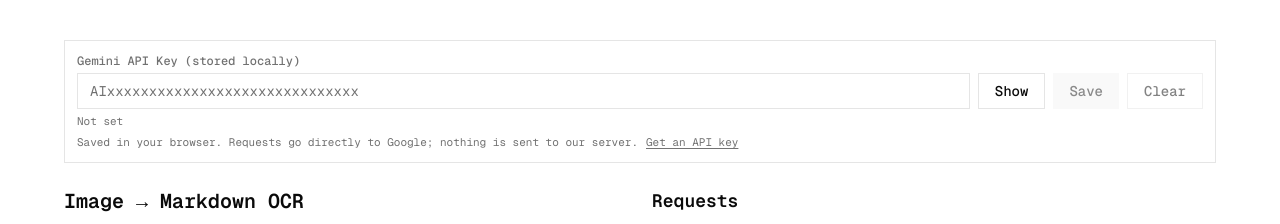
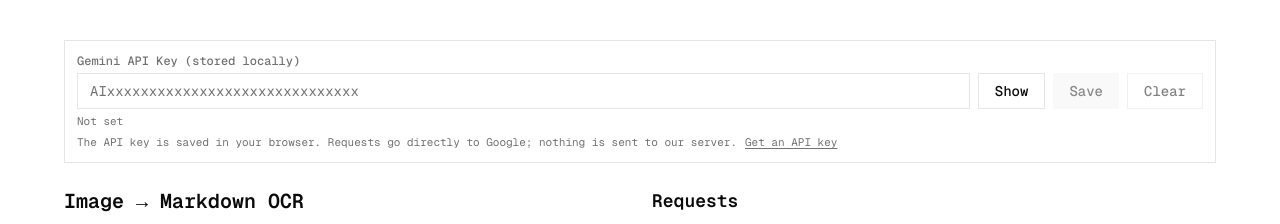
Before and after one commit to ViaxCo/gemini-image-and-audio-to-text, a Next.js app: page / in a window 1280 px wide. Shown: the top 224 px of the page. Built offline with nearby package versions, Linux system fonts and the light colour scheme.

Commit message:
chore(ui): format and clarify API key privacy copy

```diff
--- a/src/components/api-key-bar.tsx
+++ b/src/components/api-key-bar.tsx
@@ -147,8 +147,8 @@ export function ApiKeyBar({
       {/* Privacy */}
       <div className="mt-1 flex flex-wrap items-center gap-2 text-[11px] text-muted-foreground">
         <span>
-          Saved in your browser. Requests go directly to Google; nothing is sent
-          to our server.
+          The API key is saved in your browser. Requests go directly to Google;
+          nothing is sent to our server.
         </span>
         <a
           href="https://aistudio.google.com/app/apikey"
```
